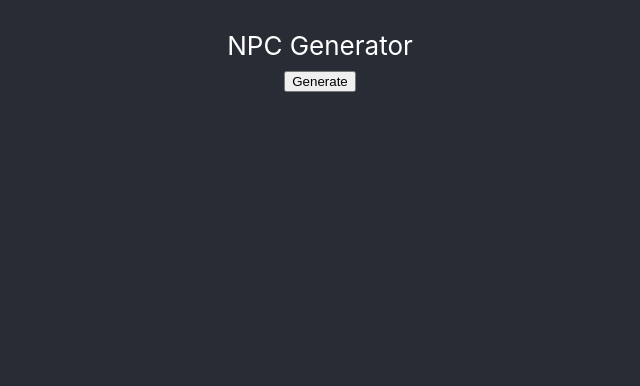
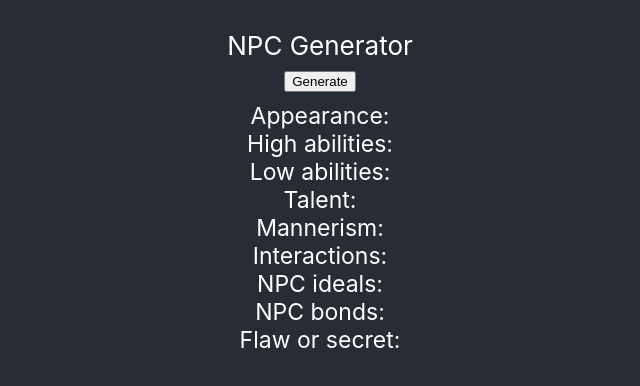
Before and after one commit to ethanvernon/npc_generator, a React (Create React App) app: page / in a window 1280 px wide. Shown: the top 386 px of the page, without its empty margins (320-960 px from the left). Built offline with nearby package versions, Linux system fonts and the light colour scheme.

Commit message:
rolls on tables and displays results

```diff
--- a/src/App.css
+++ b/src/App.css
@@ -18,6 +18,11 @@
   padding-top:30px;
 }
 
+.results {
+  padding:10px;
+  font-size: calc(7px + 2vmin);
+}
+
 .App-link {
   color: #61dafb;
 }
--- a/src/Parent.js
+++ b/src/Parent.js
@@ -1,6 +1,7 @@
 import React, { Component } from 'react';
 import { RollTable } from './RollTable';
 import { RollButton } from './RollButton';
+import { Results } from './Results';
 
 export class Parent extends Component {
 
@@ -8,7 +9,7 @@ export class Parent extends Component {
 	    super(props);
 
 	    this.state = {
-	    	default: 0
+	    	results: [],
 	    }
 
 		this.generateAll = this.generateAll.bind(this);
@@ -27,6 +28,10 @@ export class Parent extends Component {
 		}
 
 		console.log(allRolls);
+
+		this.setState({
+			results: allRolls
+		})
 	}
 
 
@@ -36,8 +41,9 @@ export class Parent extends Component {
 		return (
 			<div>
 				<RollButton
-					handleClick = {this.generateAll}
-				/>
+					handleClick = {this.generateAll} />
+				<Results
+					results = {this.state.results}/>
 			</div>
 		);
 	}
--- /dev/null
+++ b/src/Results.js
@@ -0,0 +1,37 @@
+import React, { Component } from 'react';
+import './App.css';
+import { RollTable } from './RollTable';
+
+export class Results extends Component {
+  	/*constructor(props) {
+	    super(props);
+	    this.handleClick = this.handleClick.bind(this);
+	}*/
+
+	//calls Parent.js' goBack function which updates state to hide this page and show previous one
+	makeDiv(i) {
+		return(
+  			<div key={RollTable[i].tableName}>
+  				{RollTable[i].tableName}: {this.props.results[i]}
+			</div>
+  		)
+	}
+
+
+	render() {
+
+		let results=[];
+
+		for (let i=0;i<RollTable.length;i++) {
+			results.push(this.makeDiv(i));
+		}
+
+
+
+		return (
+			<div className='results'>
+				{results}
+			</div>
+		);
+	}
+}
--- a/src/RollButton.js
+++ b/src/RollButton.js
@@ -7,7 +7,6 @@ export class RollButton extends Component {
 	    this.handleClick = this.handleClick.bind(this);
 	}
 
-	//calls Parent.js' goBack function which updates state to hide this page and show previous one
 	handleClick() {
 		this.props.handleClick();
 	}
```
